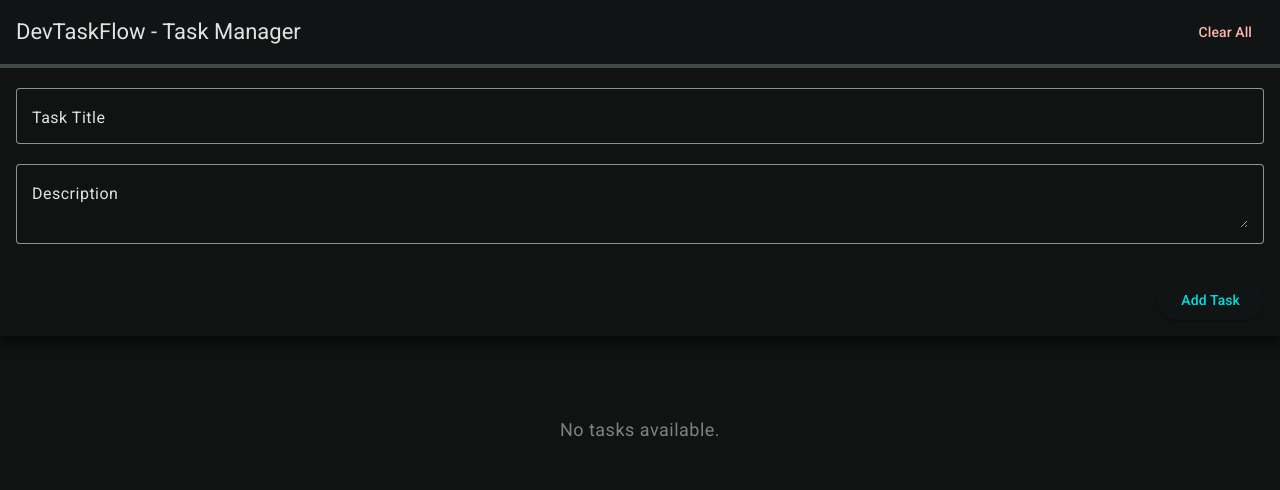
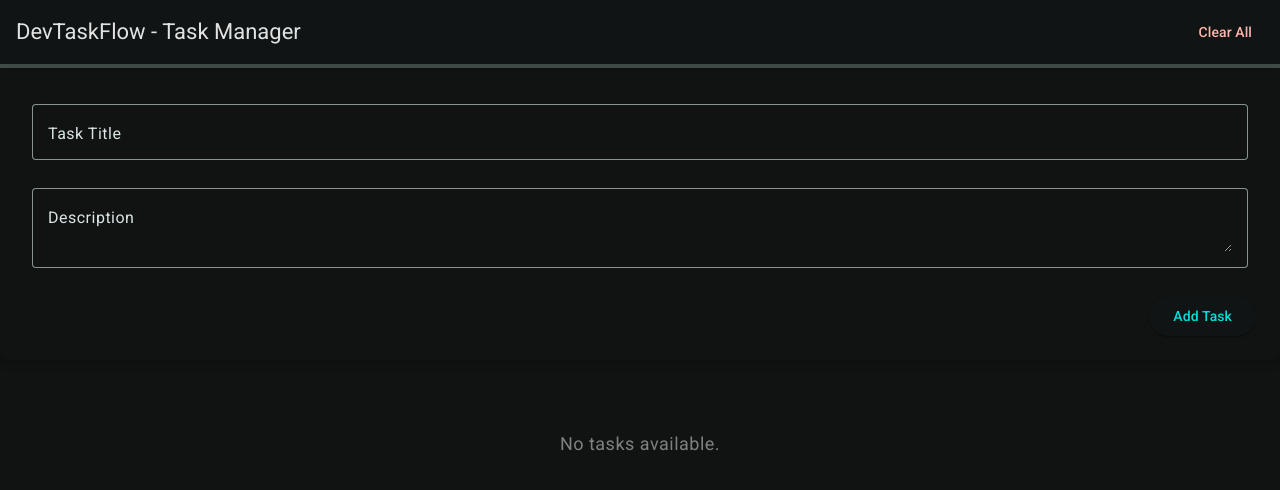
Before and after one commit to art2url/dev-task-flow, an Angular app: page /tasks in a window 1280 px wide. Shown: the top 490 px of the page. Built offline with nearby package versions, Linux system fonts and the light colour scheme.

Commit message:
Refactoring because of adding SCSS global include path, update task-list and task-form SCSS with math.div for Dart Sass compatibility

```diff
--- a/angular.json
+++ b/angular.json
@@ -17,12 +17,13 @@
         "build": {
           "builder": "@angular-devkit/build-angular:application",
           "options": {
+            "stylePreprocessorOptions": {
+              "includePaths": ["src/styles"]
+            },
             "outputPath": "dist/dev-task-flow",
             "index": "src/index.html",
             "browser": "src/main.ts",
-            "polyfills": [
-              "zone.js"
-            ],
+            "polyfills": ["zone.js"],
             "tsConfig": "tsconfig.app.json",
             "inlineStyleLanguage": "scss",
             "assets": [
@@ -84,10 +85,7 @@
         "test": {
           "builder": "@angular-devkit/build-angular:karma",
           "options": {
-            "polyfills": [
-              "zone.js",
-              "zone.js/testing"
-            ],
+            "polyfills": ["zone.js", "zone.js/testing"],
             "tsConfig": "tsconfig.spec.json",
             "inlineStyleLanguage": "scss",
             "assets": [
--- a/src/app/features/tasks/task-form/task-form.component.scss
+++ b/src/app/features/tasks/task-form/task-form.component.scss
@@ -1,14 +1,22 @@
+@use "sass:math";
+@import "variables";
+
 .task-form-card {
   background-color: var(--mat-sys-primary);
-  box-shadow: 0px 8px 8px rgba(0, 0, 0, 0.5);
+  box-shadow: $card-shadow;
   margin-bottom: 20px;
-  border-radius: 0;
+  border-radius: 8px;
+  padding: $spacing;
 }
 
 .task-input {
   width: 100%;
+  margin-bottom: math.div($spacing, 2);
 }
 
 .task-buttons {
-  padding: 16px;
+  display: flex;
+  justify-content: flex-end;
+  gap: math.div($spacing, 2);
+  padding: math.div($spacing, 2);
 }
--- a/src/app/features/tasks/task-list/task-list.component.scss
+++ b/src/app/features/tasks/task-list/task-list.component.scss
@@ -1,39 +1,38 @@
+@use "sass:math";
+@import "variables";
+
 mat-progress-bar {
-  margin-bottom: 4px;
+  margin-bottom: math.div($spacing, 4);
 }
 
 mat-card-content {
-  margin-top: 8px;
+  margin-top: math.div($spacing, 2);
   font-size: 14px;
-  color: #889392;
+  color: $text-color;
   line-height: 1.4;
-  padding: 8px;
-  white-space: pre-line; // Keeps line breaks
+  padding: math.div($spacing, 2);
+  white-space: pre-line;
 }
-
-// mat-card-actions {
-//   white-space: pre-line; // Keeps line breaks
-// }
 
 .spacer {
   flex: 1 1 auto;
 }
 
 .task-title {
-  color: cyan;
-  padding: 8px;
+  color: $primary-color;
+  padding: math.div($spacing, 2);
+  font-weight: 600;
 }
 
 .task-subtitle {
-  padding: 8px;
+  padding: math.div($spacing, 2);
 }
 
 .task-list {
-  align-self: center;
   display: grid;
   grid-template-columns: repeat(auto-fill, minmax(340px, 1fr));
-  gap: 16px;
-  padding: 16px;
+  gap: $spacing;
+  padding: $spacing;
 }
 
 .no-tasks {
@@ -45,9 +44,9 @@ mat-card-content {
 
 .controls {
   display: flex;
-  padding: 16px;
-  gap: 16px;
-  margin-top: 30px;
+  padding: $spacing;
+  gap: $spacing;
+  margin-top: math.div($spacing, 2) * 2;
 }
 
 .control-item {
@@ -56,17 +55,19 @@ mat-card-content {
 
 .task-handler {
   padding: 0;
-  margin-top: 8px;
+  margin-top: math.div($spacing, 2);
 }
 
 .divider {
-  margin-top: 10px;
+  margin-top: math.div($spacing, 2);
 }
 
 .task-card {
-  padding: 16px;
-  transition: 0.3s;
+  padding: $spacing;
+  transition: box-shadow 0.3s;
+  box-shadow: $card-shadow;
+
   &:hover {
-    box-shadow: 0px 16px 16px rgba(0, 0, 0, 0.5);
+    box-shadow: $card-hover-shadow;
   }
 }
--- /dev/null
+++ b/src/styles/_variables.scss
@@ -0,0 +1,6 @@
+$primary-color: cyan;
+$secondary-color: #ff9800;
+$text-color: #889392;
+$card-shadow: 0px 4px 8px rgba(0, 0, 0, 0.2);
+$card-hover-shadow: 0px 8px 16px rgba(0, 0, 0, 0.4);
+$spacing: 16px;
```
